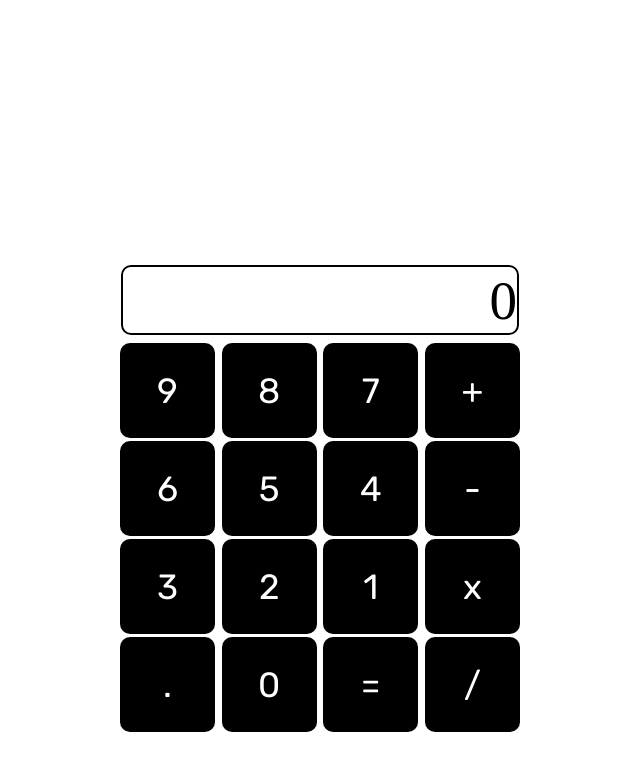
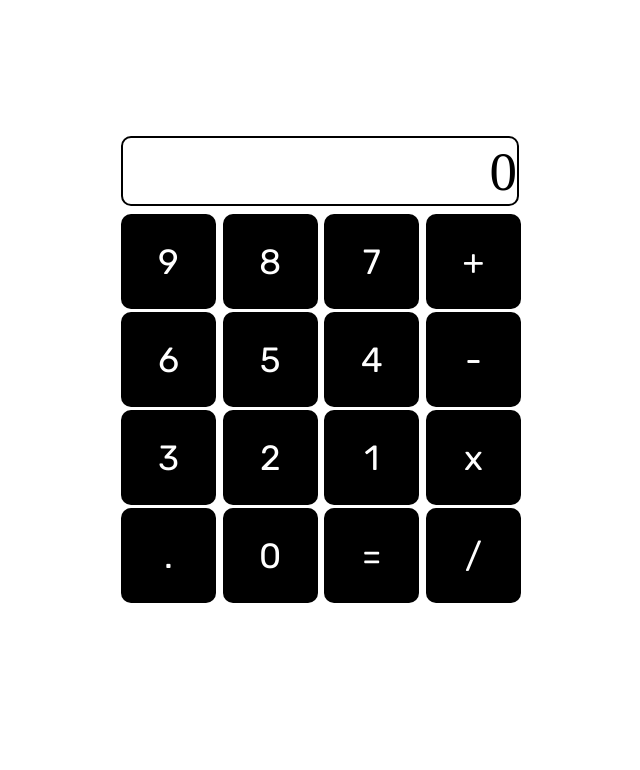
Before and after one commit to TICAMOLINA/desafio-13-css-grid, a website built with Vite: page index.html in a window 1280 px wide. Shown: the whole page, without its empty margins (320-960 px from the left). Built offline with nearby package versions, Linux system fonts and the light colour scheme; files whose address does not match are found by name; a web font is replaced by a local one.

Commit message:
Aplico grid sobre el contenedor principal, ajusto el contenido a una columna quedando el imput sobre los botones y optimizo tamaños y espacios de margenes

```diff
--- a/style.css
+++ b/style.css
@@ -18,12 +18,12 @@ body {
 }
 
 .main-container {
-    display: flex;
-    flex-direction: column;
-    justify-content: center;
-    align-items: center;
-    height: 100%;
-    margin-top: 100px;
+    width: 398px;
+    display: grid;
+    grid-template-columns: 1fr;
+    height: 50%;
+    margin: 6rem auto;
+    padding: 40px 0;
 }
 
 .display-number{
```
